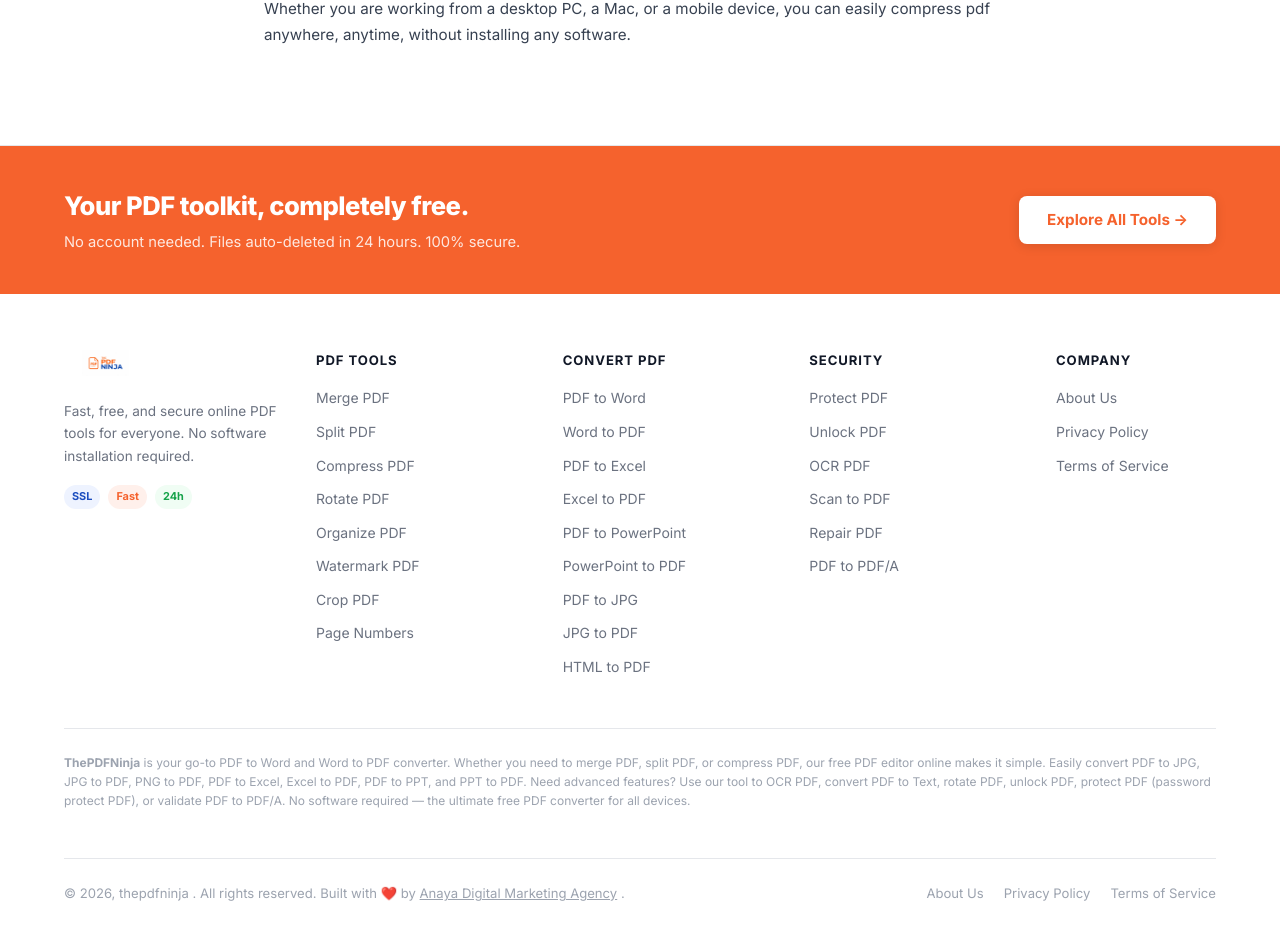
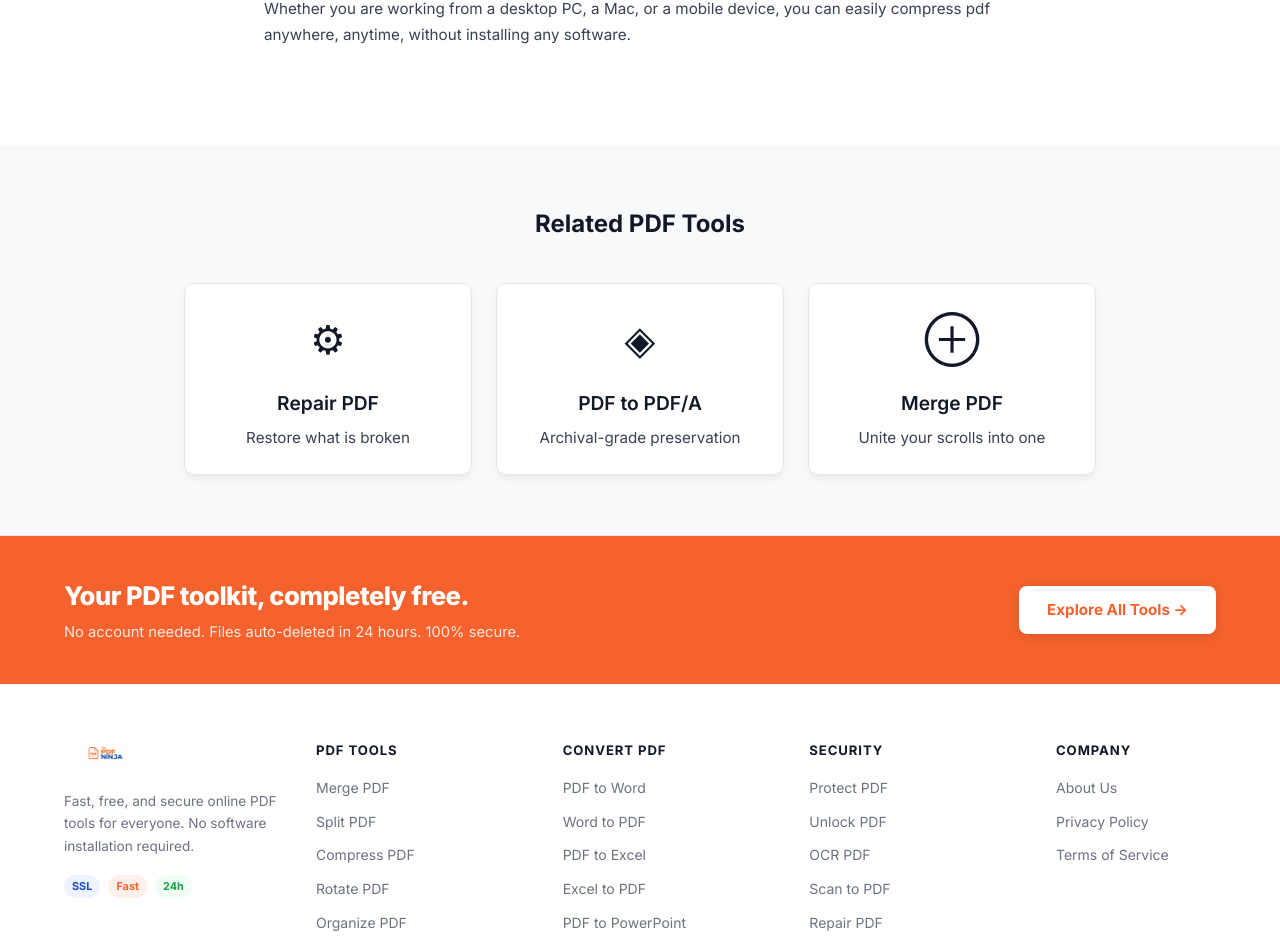
Before and after one commit to UjjwalCodes01/thepdfninja, a Next.js app in the folder frontend/: page /tools/compress in a window 1280 px wide. Shown: the part 2512-3454 px from the top of the page. Built offline with nearby package versions, Linux system fonts and the light colour scheme.

Commit message:
ads.txt added

```diff
--- a/frontend/app/layout.tsx
+++ b/frontend/app/layout.tsx
@@ -8,15 +8,8 @@
 const inter = Inter({ subsets: ['latin'], display: 'swap', variable: '--font-inter' });
 
 export const metadata: Metadata = {
-  title: { default: 'ThePDFNinja — Free Online PDF Converter & Editor', template: '%s | ThePDFNinja' },
+  title: { default: 'ThePDFNinja — Free Online PDF Converter & Editor', template: '%s' },
   description: 'The ultimate free online PDF editor and PDF converter. Merge PDF, compress PDF, split PDF, convert PDF to Word, Excel, JPG, PPT, and more. No signup required.',
-  keywords: [
-    'pdf to word', 'merge pdf', 'merger pdf', 'compress pdf', 'pdf to jpg',
-    'jpg to pdf', 'word to pdf', 'pdf to excel', 'excel to pdf', 'pdf converter',
-    'split pdf', 'pdf editor', 'pdf to ppt', 'ppt to pdf', 'png to pdf',
-    'ocr pdf', 'pdf to text', 'rotate pdf', 'unlock pdf', 'protect pdf',
-    'password protect pdf', 'pdf to pdf/a', 'free pdf tools'
-  ],
   authors: [{ name: 'ThePDFNinja' }],
   creator: 'ThePDFNinja',
   publisher: 'ThePDFNinja',
@@ -35,7 +28,6 @@
     description: 'Free online PDF tools. Merge, split, compress, convert PDFs instantly.',
   },
   alternates: { canonical: 'https://thepdfninja.com' },
-  verification: { google: 'your-google-verification-code' },
   other: {
     'google-adsense-account': 'ca-pub-9515530509004476'
   }
@@ -81,6 +73,14 @@
         />
       </head>
       <body>
+        {/* Google AdSense (Auto Ads) */}
+        <Script
+          async
+          src="https://pagead2.googlesyndication.com/pagead/js/adsbygoogle.js?client=ca-pub-9515530509004476"
+          crossOrigin="anonymous"
+          strategy="afterInteractive"
+        />
+
         {/* Google Analytics */}
         <Script
           src="https://www.googletagmanager.com/gtag/js?id=G-J1ZJFNX5HC"
--- a/frontend/app/tools/[tool]/page.tsx
+++ b/frontend/app/tools/[tool]/page.tsx
@@ -1,4 +1,5 @@
 import { notFound } from 'next/navigation';
+import Link from 'next/link';
 import { TOOLS } from '../../lib/toolConfig';
 import ToolPageClient from './ToolPageClient';
 import ToolIcon from '../../components/ToolIcon';
@@ -16,10 +17,15 @@
   if (!t) return { title: 'Tool Not Found' };
 
   return {
-    title: `${t.label} \u2013 Free Online ${t.label} | No Signup | ThePDFNinja`,
+    title: `${t.label} Free Online \u2013 No Signup | ThePDFNinja`,
     description: `Free online ${t.label.toLowerCase()}. ${t.description} No signup, no watermark, no email required. Files deleted automatically after 1 hour. Works on Windows, Mac, iPhone, Android.`,
     alternates: {
       canonical: `https://thepdfninja.com/tools/${resolvedParams.tool}`
+    },
+    openGraph: {
+      url: `https://thepdfninja.com/tools/${resolvedParams.tool}`,
+      title: `${t.label} Free Online \u2013 No Signup | ThePDFNinja`,
+      description: `Free online ${t.label.toLowerCase()}. ${t.description} No signup, no watermark.`,
     }
   };
 }
@@ -118,6 +124,28 @@
         </div>
       </section>
 
+      {/* ── RELATED TOOLS ── */}
+      {t.relatedSlugs && t.relatedSlugs.length > 0 && (
+        <section style={{ padding: '60px 0', background: 'var(--bg)' }}>
+          <div className="container" style={{ maxWidth: '960px' }}>
+            <h2 style={{ textAlign: 'center', marginBottom: '40px' }}>Related PDF Tools</h2>
+            <div style={{ display: 'grid', gridTemplateColumns: 'repeat(auto-fit, minmax(280px, 1fr))', gap: '24px' }}>
+              {t.relatedSlugs.map(slug => {
+                const rt = TOOLS[slug];
+                if (!rt) return null;
+                return (
+                  <Link key={slug} href={`/tools/${slug}`} style={{ background: 'white', padding: '24px', borderRadius: 'var(--radius)', border: '1px solid var(--border)', textDecoration: 'none', color: 'inherit', display: 'flex', flexDirection: 'column', alignItems: 'center', textAlign: 'center', transition: 'all 0.2s ease', boxShadow: '0 4px 6px rgba(0,0,0,0.05)' }} className="related-tool-card">
+                    <div style={{ fontSize: '2.5rem', marginBottom: '16px' }}>{rt.icon}</div>
+                    <h3 style={{ fontSize: '1.2rem', margin: '0 0 8px 0', fontWeight: 600 }}>{rt.label}</h3>
+                    <p style={{ fontSize: '0.95rem', color: 'var(--text-secondary)', margin: 0, lineHeight: 1.5 }}>{rt.tagline}</p>
+                  </Link>
+                );
+              })}
+            </div>
+          </div>
+        </section>
+      )}
+
       {/* ── JSON-LD SCHEMAS ── */}
       <script
         type="application/ld+json"
@@ -125,7 +153,7 @@
           __html: JSON.stringify([
             {
               '@context': 'https://schema.org',
-              '@type': 'SoftwareApplication',
+              '@type': 'WebApplication',
               name: `Free ${t.label} Online`,
               description: `Free online ${t.label.toLowerCase()}. No signup, no watermark.`,
               applicationCategory: 'UtilitiesApplication',
```
Also changed, not shown: frontend/public/ads.txt (added).
